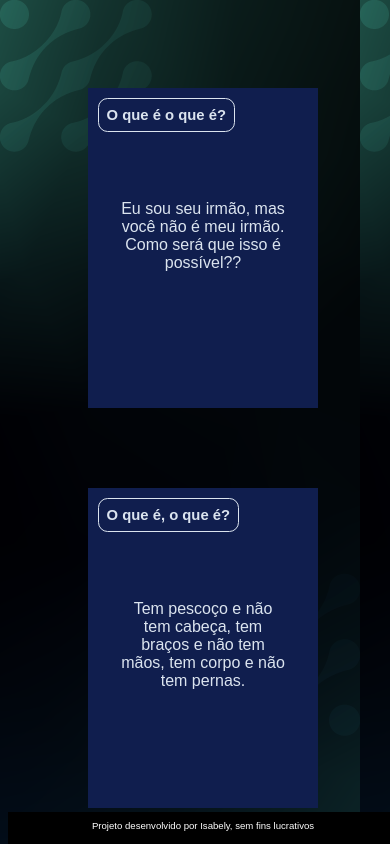
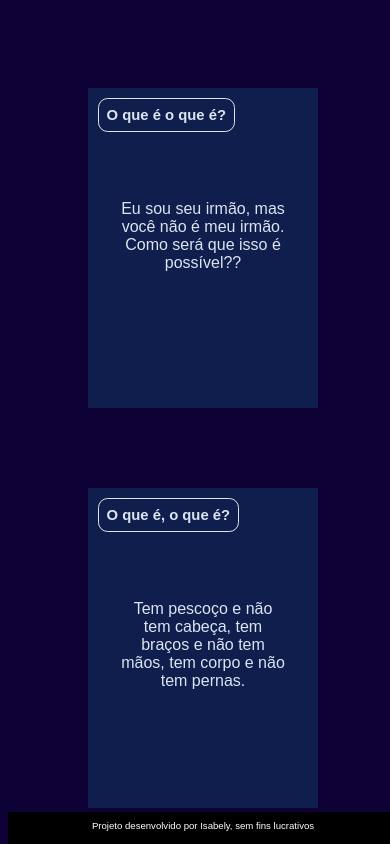
Before and after one commit to isabely7/flash, a plain HTML site: page index.html in a window 390 px wide. Shown: the top 844 px of the page. Drawn offline with Linux system fonts and the light colour scheme; a web font is replaced by a local one.

Commit message:
Add files via upload

```diff
--- a/assets/style.css
+++ b/assets/style.css
@@ -101,7 +101,7 @@ footer p {
 
 @media (max-width: 560px){
     body {
-        background: url('flashcard-imagens/img/bg-mobile.webp');
+        background: rgb(13, 1, 54);
     }
     .cartao {
         flex: 1 0 calc(100% - 1rem);
```
